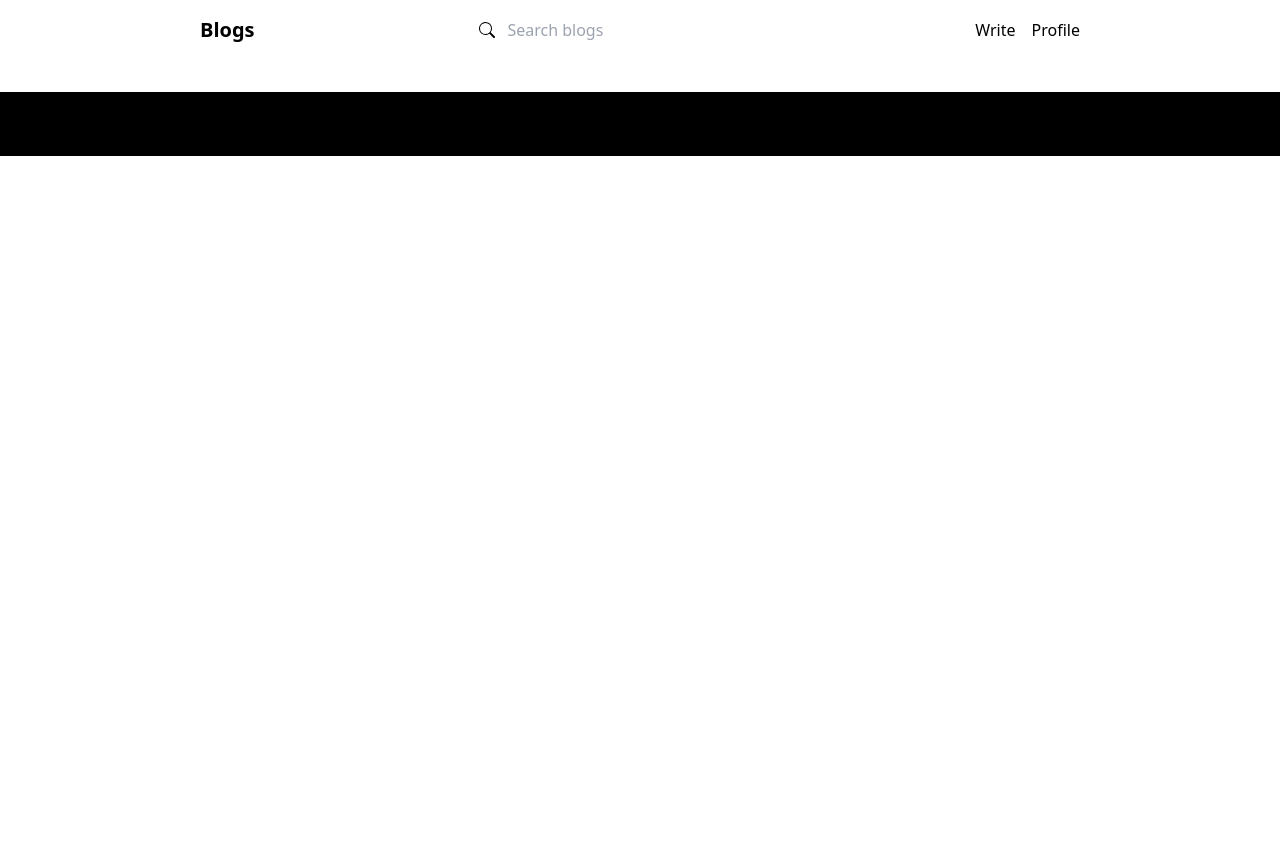
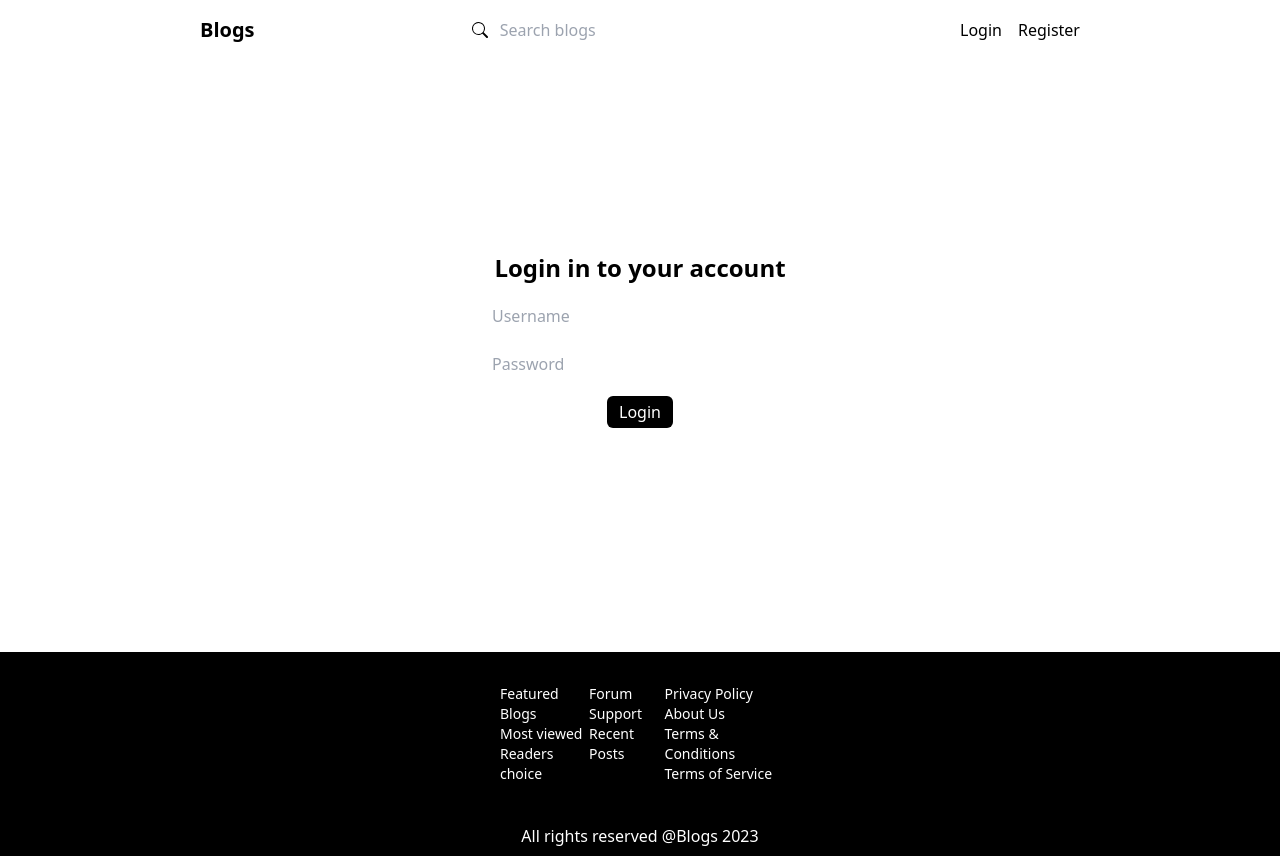
Before and after one commit to TanayDessai/BlogsWebApp, a React (Vite) app in the folder frontend/: page /login in a window 1280 px wide. Before the commit the page ends 800 px from the top, so only its background shows below. Built offline with nearby package versions, Linux system fonts and the light colour scheme.

Commit message:
routes updated
routes updated

```diff
--- a/frontend/src/App.jsx
+++ b/frontend/src/App.jsx
@@ -2,6 +2,8 @@ import { Routes, Route } from "react-router-dom"
 import Footer from "./components/Footer"
 import Navbar from "./components/Navbar"
 import Home from "./pages/Home"
+import Register from "./pages/Register"
+import Login from "./pages/Login"
 
 const App = () => {
   return (
@@ -9,6 +11,8 @@ const App = () => {
       <Navbar />
       <Routes>
         <Route exact path="/" element={<Home/>} />
+        <Route exact path="/register" element={<Register/>} />
+        <Route exact path="/login" element={<Login/>} />
       </Routes>
       <Footer />
     </div>
--- a/frontend/src/components/Footer.jsx
+++ b/frontend/src/components/Footer.jsx
@@ -1,10 +1,28 @@
 
 const Footer = () => {
   return (
-    <div className="mt-8 w-full bg-black px-8 md:px-[500px] flex justify-between text-sm md:text-md py-8">
-      <div className="flex flex-col space-y-2"></div>
-    </div>
-  )
+    <>
+      <div className="mt-8 w-full bg-black px-8 md:px-[500px] flex md:flex-row flex-col items-start space-y-4 md:space-y-0 justify-between text-sm md:text-md py-8">
+        <div className="flex flex-col text-white">
+          <p>Featured Blogs</p>
+          <p>Most viewed</p>
+          <p>Readers choice</p>
+        </div>
+        <div className="flex flex-col text-white">
+          <p>Forum</p>
+          <p>Support</p>
+          <p>Recent Posts</p>
+        </div>
+        <div className="flex flex-col text-white">
+          <p>Privacy Policy</p>
+          <p>About Us</p>
+          <p>Terms & Conditions</p>
+          <p>Terms of Service</p>
+        </div>
+      </div>
+      <p className="py-2 pb-2 text-center text-white bg-black">All rights reserved @Blogs 2023</p>
+    </>
+  );
 }
 
 export default Footer
--- a/frontend/src/components/Navbar.jsx
+++ b/frontend/src/components/Navbar.jsx
@@ -2,7 +2,7 @@ import { Link } from "react-router-dom"
 import { BsSearch } from "react-icons/bs";
 
 const Navbar = () => {
-    const user = true;
+    const user = false;
   return (
     <div className="flex items-center justify-between px-6 md:px-[200px] py-4">
       <h1 className="text-lg md:text-xl font-extrabold">
--- /dev/null
+++ b/frontend/src/pages/Login.jsx
@@ -0,0 +1,15 @@
+
+const Login = () => {
+  return (
+    <div className="w-full flex justify-center items-center h-[70vh] ">
+      <div className="flex flex-col justify-center items-center space-y-4 w-[80%] md:w-[25%]">
+        <h1 className="text-2xl font-bold">Login in to your account</h1>
+        <input type="text" placeholder="Username" className="outline-none px-3 py-1 w-full"/>
+        <input type="password" placeholder="Password" className="outline-none px-3 py-1 w-full"/>
+        <button className="bg-black text-white px-3 py-1 rounded-md">Login</button>
+      </div>
+    </div>
+  );
+}
+
+export default Login
--- /dev/null
+++ b/frontend/src/pages/Register.jsx
@@ -0,0 +1,8 @@
+
+const Register = () => {
+  return (
+    <div>Register</div>
+  )
+}
+
+export default Register
```
